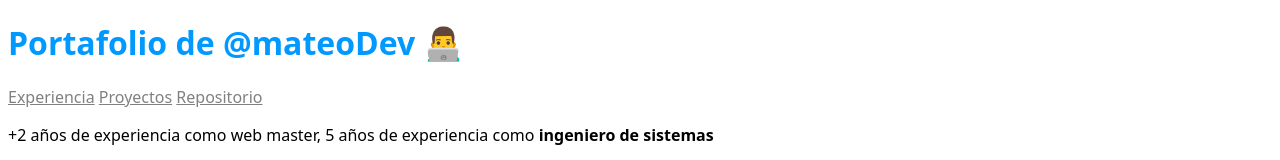
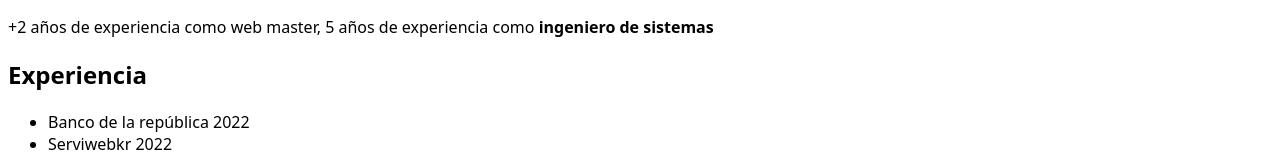
Before and after one commit to Mateo0720/Portafolio, a plain HTML site: page index.html in a window 1280 px wide. Shown: the top 160 px of the page. Drawn offline with Linux system fonts and the light colour scheme.

Commit message:
<Link> de estilos en el <head>

```diff
--- a/index.html
+++ b/index.html
@@ -8,6 +8,8 @@
         <meta name="theme-color" content="#09f">
         <link rel="icon" type="image/jpeg" href="photocv.jpeg">
         <meta name="description" content="+2 años como desarrollo web"> <!-- SEO Descripción en buscadores-->
+
+        <link rel="stylesheet" href="style.css">
 
     <!-- OPEN GRAPH SEO-->
     <meta property="og:tittle" content="Portfolio de un ingeniero de sistemas como desarrollador web">
@@ -41,14 +43,7 @@
 
     </head>
     <body>
-        <header>
-            <h1> Portafolio de @mateoDev 👨‍💻</h1>
-            <nav>
-                <a class="link" href="#experiencia">Experiencia</a>
-                <a class="link" href="#proyectos">Proyectos</a>
-                <a class="link" href="https://github.com/" target="_blank" rel="noreferrer">Repositorio</a>
-            </nav>
-        </header>
+
 
         <main>
 
```
